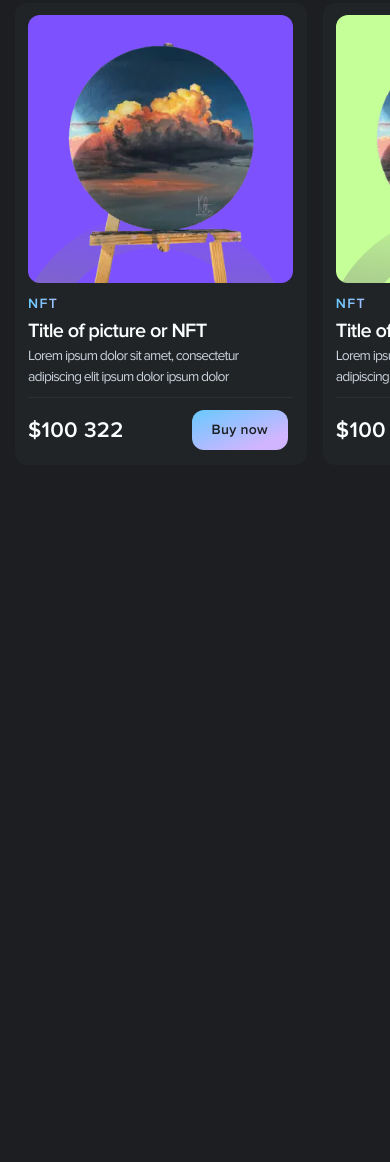
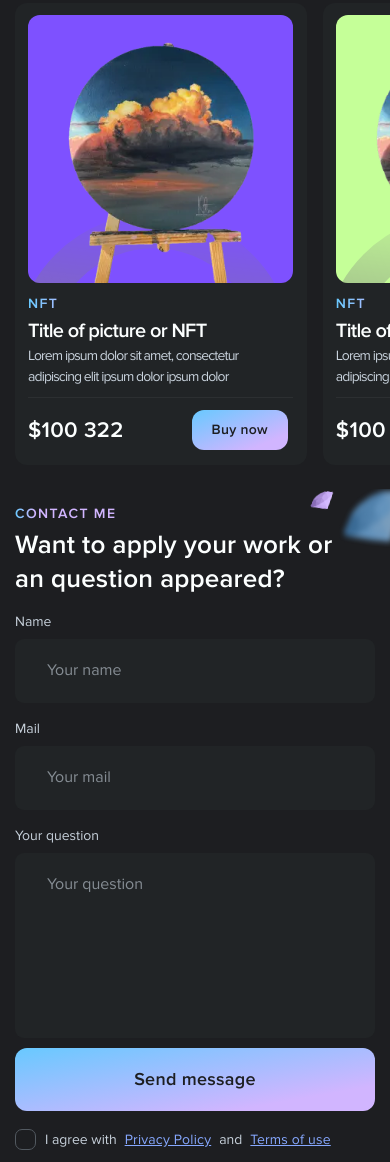
Before and after one commit to reworldcreative/ARTIST_NFT, a website: page docs/index.html in a window 390 px wide. Shown: the part 2385-3547 px from the top of the page. Before the commit the page ends 2874 px from the top, so only its background shows below. Drawn offline with nearby package versions, Linux system fonts and the light colour scheme; some packages are replaced by stand-ins of ours.

Commit message:
add contact section

```diff
--- a/docs/index.html
+++ b/docs/index.html
@@ -4,14 +4,14 @@
     <meta charset="UTF-8">
     <meta http-equiv="X-UA-Compatible" content="IE=edge">
     <meta name="viewport" content="width=device-width, initial-scale=1.0">
-    <link rel="stylesheet" href="styles/style.min.css?_v=20230713182433">
+    <link rel="stylesheet" href="styles/style.min.css?_v=20230713211140">
     <title>Main page</title>
 
     <link rel="preconnect" href="https://fonts.googleapis.com">
     <link rel="preconnect" href="https://fonts.gstatic.com" crossorigin>
-    <!-- <link href="https://fonts.googleapis.com/css2?family=Manrope:wght@400;700&display=swap&_v=20230713182433" rel="stylesheet"> -->
+    <!-- <link href="https://fonts.googleapis.com/css2?family=Manrope:wght@400;700&display=swap&_v=20230713211140" rel="stylesheet"> -->
 
-    <link rel="stylesheet" href="styles/style.min.css?_v=20230713182433">
+    <link rel="stylesheet" href="styles/style.min.css?_v=20230713211140">
 </head>
 
 <body>
@@ -525,14 +525,70 @@
                 </div>
             </div>
         </section>
+
+
+        <section class="contacts">
+    <div class="contacts__decoration">
+        <img class="contacts__decoration_box" src="img/decoration/decoration-box.png" alt="box" width="600px"
+            height="600px">
+
+        <img class="contacts__decoration_jewelry-first" src="img/jewelry/jewelry_4.png" alt="jewelry" width="350px"
+            height="380px">
+        <img class="contacts__decoration_jewelry-second" src="img/jewelry/jewelry_5.png" alt="jewelry" width="230px"
+            height="230px">
+        <img class="contacts__decoration_jewelry-third" src="img/jewelry/jewelry_5_2.png" alt="jewelry" width="170px"
+            height="170px">
+    </div>
+    <div class="contacts__wrapper">
+        <p class="small-title">CONTACT ME</p>
+        <h2 class="section-title">Want to apply your work or an question appeared? </h2>
+        <form action="" class="contacts__form">
+            <div class="input-container">
+                <label class="input-container__lable" for="Name">Name</label>
+                <input class="input-container__input" type="text" name="Name" id="Name" placeholder="Your name">
+            </div>
+            <div class="input-container">
+                <label class="input-container__lable" for="Email">Mail</label>
+                <input class="input-container__input" type="email" name="Email" id="Email" placeholder="Your mail">
+            </div>
+
+            <div class="input-container">
+                <label class="input-container__lable" for="Question">Your question</label>
+                <textarea class="input-container__input input-container__textarea" name="Question" id="Question"
+                    cols="30" rows="7" placeholder="Your question"></textarea>
+            </div>
+
+            <button class="button active">
+    <img class="button__image" src="img/crown.svg" alt="crown" width="24px" height="24px">
+    <span class="button__text">
+        Send message
+    </span>
+</button>
+
+
+            <div class="contacts__agree">
+                <label class="contacts__checkbox">
+                    <input type="checkbox" id="agree" name="agree">
+                    <span class="checkmark"></span>
+                </label>
+                <div class="contacts__agree_text input-container__lable">
+                    <span>I agree with </span>
+                    <a class="input-container__link" href="#">Privacy Policy</a>
+                    <span> and </span>
+                    <a class="input-container__link" href="#">Terms of use</a>
+                </div>
+            </div>
+        </form>
+    </div>
+</section>
     </main>
 
     <footer></footer>
 
-    <script src="https://code.jquery.com/jquery-3.7.0.min.js?_v=20230713182433"
+    <script src="https://code.jquery.com/jquery-3.7.0.min.js?_v=20230713211140"
         integrity="sha256-2Pmvv0kuTBOenSvLm6bvfBSSHrUJ+3A7x6P5Ebd07/g=" crossorigin="anonymous"></script>
 
-    <script src="scripts/main.min.js?_v=20230713182433"></script>
+    <script src="scripts/main.min.js?_v=20230713211140"></script>
 </body>
 
 </html>
--- a/gulp/version.json
+++ b/gulp/version.json
@@ -1,3 +1,3 @@
 {
-    "main": "20230713182433"
+    "main": "20230713211140"
 }
--- /dev/null
+++ b/src/styles/components/contactSection.scss
@@ -0,0 +1,240 @@
+.contacts {
+  position: relative;
+  overflow: hidden;
+  &__wrapper {
+    margin: 63px auto 91px;
+  }
+
+  .section-title {
+    max-width: 540px;
+    text-align: center;
+    margin: 0px auto;
+  }
+
+  .small-title {
+    width: fit-content;
+    margin: 0px auto;
+  }
+
+  &__form {
+    display: grid;
+    gap: 15px;
+    max-width: 410px;
+    margin: 0px auto;
+    margin-top: 37px;
+  }
+
+  .button {
+    font-size: 18px;
+    line-height: 147.222%;
+    padding: 18px 0px;
+  }
+
+  .input-container {
+    display: grid;
+    gap: 7px;
+    &__lable {
+      font-family: "Proxima Nova", sans-serif;
+      font-size: 14px;
+      font-style: normal;
+      font-weight: 400;
+      line-height: 150%;
+      color: $Secondary;
+    }
+
+    &__input {
+      border-radius: 9px;
+      background: $frames;
+      padding: 21px 32px 22px;
+      border: none;
+      font-family: "Proxima Nova", sans-serif;
+      font-size: 16px;
+      font-style: normal;
+      font-weight: 400;
+      line-height: 131.25%;
+      color: $Secondary;
+      resize: none;
+
+      &::placeholder {
+        font-family: "Proxima Nova", sans-serif;
+        font-size: 16px;
+        font-style: normal;
+        font-weight: 400;
+        line-height: 131.25%;
+        color: $Secondary;
+        opacity: 0.6;
+      }
+
+      &:focus {
+        outline: 1px solid #68c9ff;
+      }
+    }
+
+    &__textarea {
+      height: 185px;
+      box-sizing: border-box;
+    }
+
+    &__link {
+      color: #86a8ff;
+      letter-spacing: 0.2px;
+    }
+  }
+
+  &__agree {
+    display: flex;
+    margin-top: 3px;
+
+    &_text {
+      display: flex;
+      gap: 8px;
+    }
+  }
+
+  &__checkbox {
+    margin-right: 10px;
+    width: 20px;
+    height: 20px;
+    position: relative;
+
+    input {
+      position: absolute;
+      opacity: 0;
+      cursor: pointer;
+      height: 0;
+      width: 0;
+    }
+
+    .checkmark {
+      position: absolute;
+      top: 0;
+      left: 0;
+      height: 19px;
+      width: 19px;
+      border-radius: 7px;
+      border: 1px solid $stroke;
+      background: transparent;
+    }
+
+    &:hover input ~ .checkmark {
+      border: 1px solid $frames;
+      background-color: $stroke;
+    }
+
+    input:checked ~ .checkmark {
+      background-color: #2196f3;
+    }
+
+    .checkmark:after {
+      content: "";
+      position: absolute;
+      display: none;
+    }
+
+    input:checked ~ .checkmark:after {
+      display: block;
+    }
+    & .checkmark:after {
+      left: 33%;
+      top: 6%;
+      width: 5px;
+      height: 10px;
+      border: solid $Text;
+      border-width: 0 3px 3px 0;
+      -webkit-transform: rotate(45deg);
+      -ms-transform: rotate(45deg);
+      transform: rotate(45deg);
+    }
+  }
+
+  &__decoration {
+    img {
+      position: absolute;
+      z-index: -1;
+    }
+    &_box {
+      right: -240px;
+      top: 110px;
+    }
+
+    &_jewelry-first {
+      top: 290px;
+      left: -112px;
+    }
+
+    &_jewelry-second {
+      top: 170px;
+      left: 140px;
+    }
+
+    &_jewelry-third {
+      bottom: 104px;
+      left: 212px;
+    }
+  }
+}
+
+@media screen and (max-width: 600px) {
+  .contacts {
+    &__wrapper {
+      margin: 12px auto;
+      padding: 0px 15px;
+    }
+
+    .small-title {
+      margin: 0px;
+    }
+
+    .section-title {
+      margin: 0px;
+      text-align: left;
+      max-width: 90%;
+      letter-spacing: 0.2px;
+    }
+
+    &__form {
+      margin-top: 15px;
+      max-width: 100%;
+    }
+
+    &__decoration {
+      img {
+        position: absolute;
+        z-index: -1;
+      }
+      &_box {
+        display: none;
+      }
+
+      &_jewelry-first {
+        left: auto;
+        transform: rotate(282deg);
+        right: 47px;
+        top: -8px;
+        width: 42px;
+        height: 40px;
+      }
+
+      &_jewelry-second {
+        left: auto;
+        right: -40px;
+        top: -30px;
+        width: 110px;
+        height: 120px;
+      }
+
+      &_jewelry-third {
+        display: none;
+      }
+    }
+
+    .button {
+      padding: 18px 0px 19px;
+      margin-top: -5px;
+      &__text {
+        font-size: 18px;
+        line-height: 147.222%;
+      }
+    }
+  }
+}
--- a/src/styles/style.scss
+++ b/src/styles/style.scss
@@ -34,6 +34,7 @@ body {
 @import "components/badge";
 @import "main";
 @import "components/NFT-card";
+@import "components/contactSection";
 
 .big-title {
   font-family: "Proxima Nova", sans-serif;
```
Also changed, not shown: src/html/components/contactSection.html (added, +52 -0 lines), src/index.html (+3 -0 lines), docs/img/decoration/decoration-box.png (added), docs/img/decoration/decoration-box.webp (added), docs/img/jewelry/jewelry_4.png (added), docs/img/jewelry/jewelry_4.webp (added), docs/img/jewelry/jewelry_5.png (added), docs/img/jewelry/jewelry_5.webp (added), docs/img/jewelry/jewelry_5_2.png (added), docs/img/jewelry/jewelry_5_2.webp (added), docs/styles/style.min.css, src/img/decoration/decoration-box.png (added), src/img/jewelry/jewelry_4.png (added), src/img/jewelry/jewelry_5.png (added), 1 more files.
